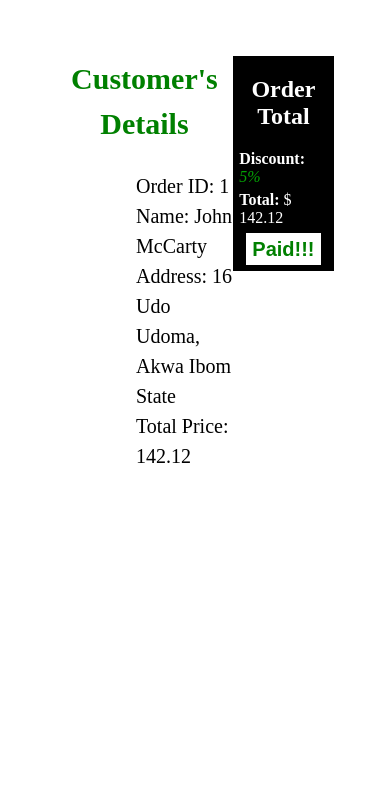
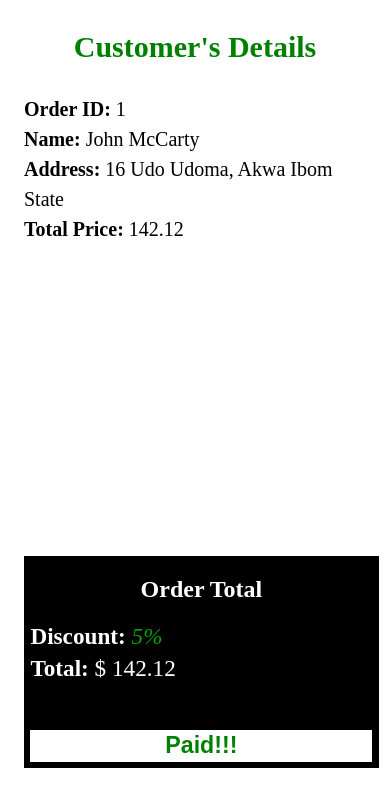
Before and after one commit to Fasunle/pizza-order-website, a Next.js app: page /orders/1 in a window 390 px wide. Shown: the top 806 px of the page. Built offline with nearby package versions, Linux system fonts and the light colour scheme.

Commit message:
Responsive Order component @480px
> made customer info standout
> add span tag around customer info

```diff
--- a/components/CustomerDetails.jsx
+++ b/components/CustomerDetails.jsx
@@ -5,10 +5,18 @@ const CustomerDetails = ({ order }) => (
   <div className={styles.customer_info}>
     <h2>Customer&apos;s Details</h2>
     <ul>
-      <li>Order ID: {order.id}</li>
-      <li>Name: {order.customer}</li>
-      <li>Address: {order.address}</li>
-      <li>Total Price: {order.total}</li>
+      <li>
+        <span>Order ID:</span> {order.id}
+      </li>
+      <li>
+        <span>Name:</span> {order.customer}
+      </li>
+      <li>
+        <span>Address:</span> {order.address}
+      </li>
+      <li>
+        <span>Total Price:</span> {order.total}
+      </li>
     </ul>
   </div>
 );
--- a/styles/CustomerDetails.module.css
+++ b/styles/CustomerDetails.module.css
@@ -16,3 +16,11 @@
     color: green;
     font-family: "Times New Roman", serif;
 }
+
+.customer_info ul{
+    padding: 0;
+}
+
+.customer_info span{
+    font-weight: bold;
+}
--- a/styles/Order.module.css
+++ b/styles/Order.module.css
@@ -56,3 +56,24 @@
     background-color: white;
     font-weight: 600;
 }
+
+@media (max-width: 480px) {
+    .container{
+        flex-direction: column;
+        padding: 1rem;
+    }
+
+    .right{
+        width: 100%;
+        flex: 2.5;
+        font-size: 1.45rem;
+
+    }
+
+    .checkout{
+        margin-top: 3rem;
+        width: 100%;
+        font-size: 1.45rem;
+    }
+
+}
```
